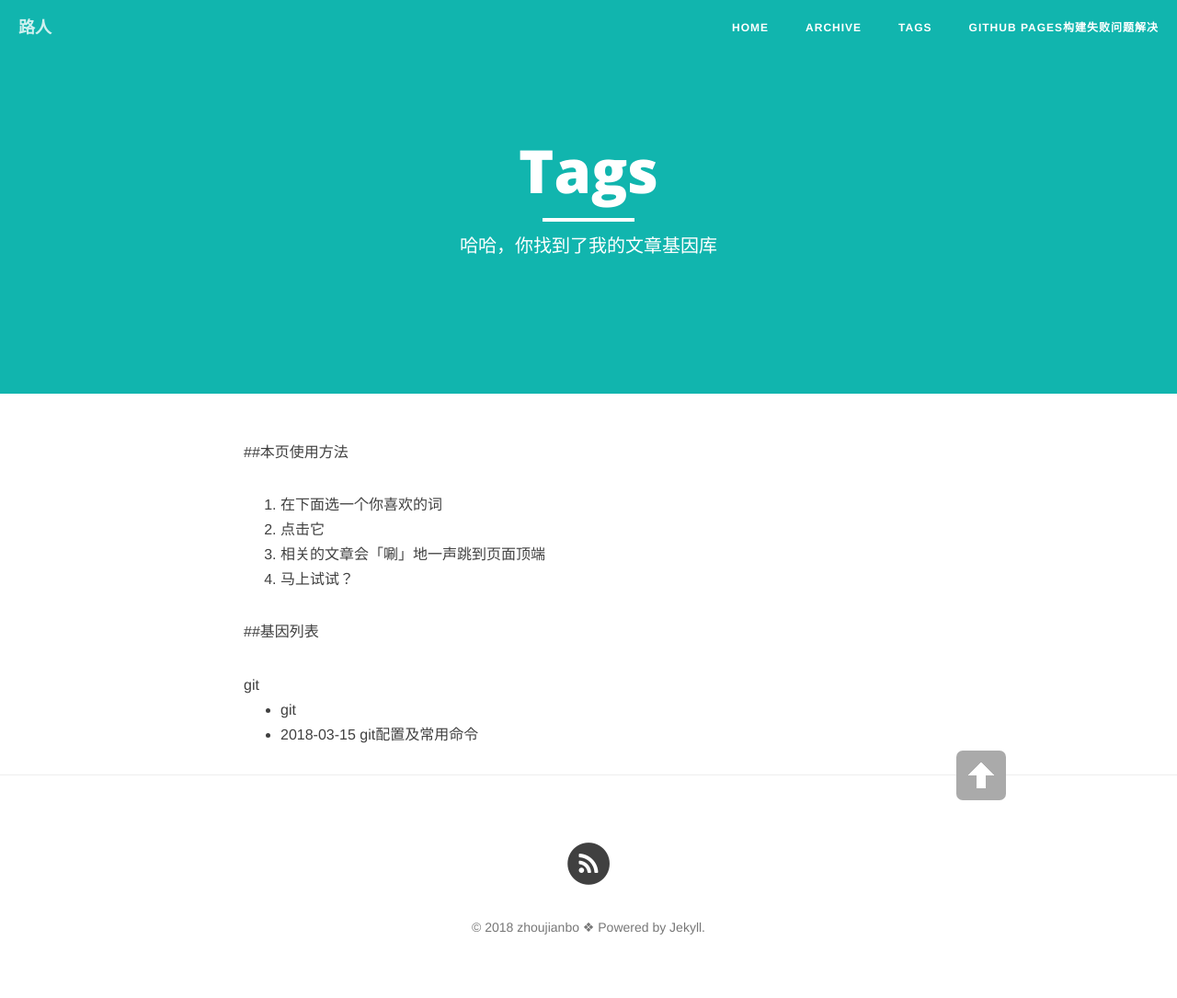
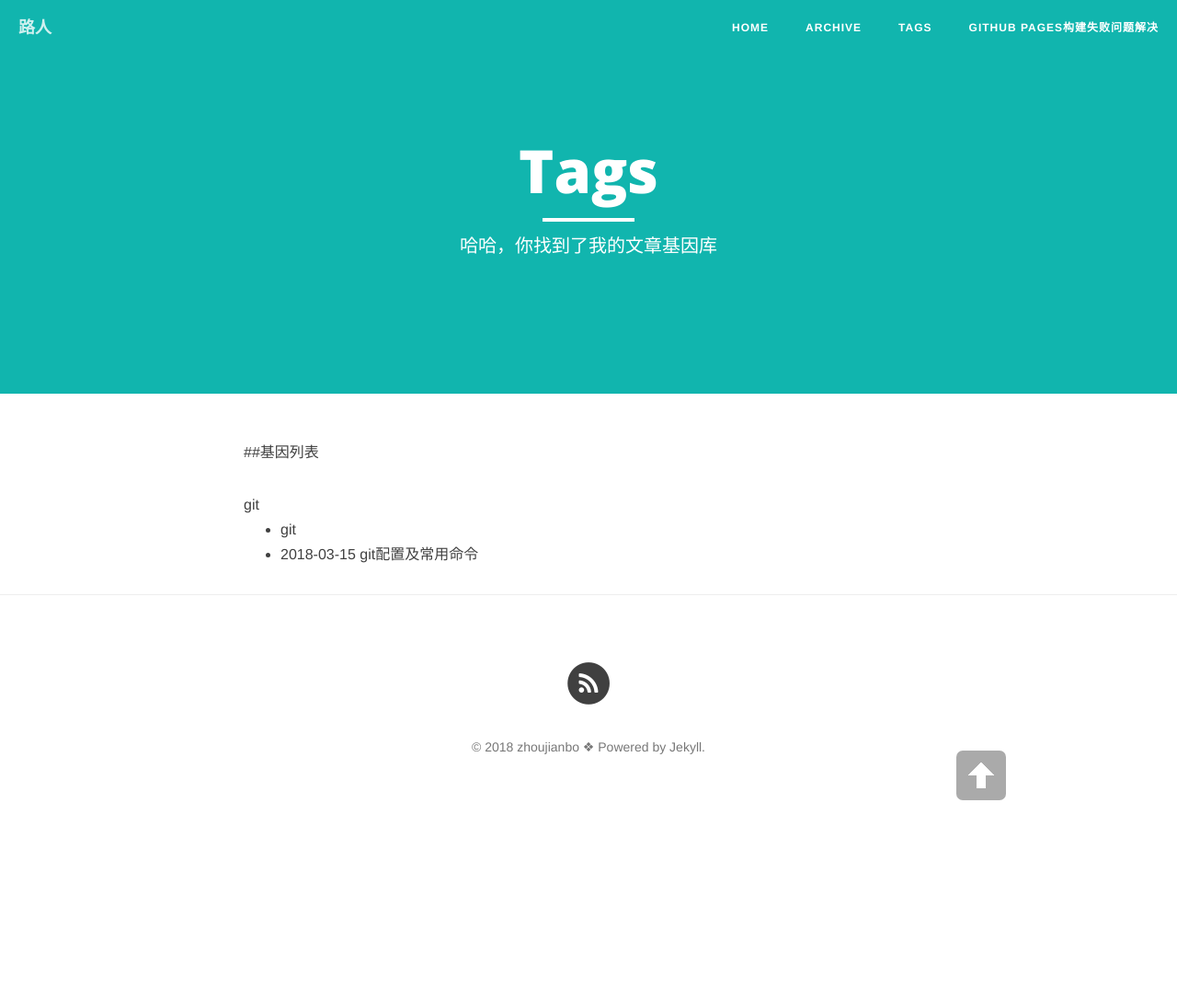
Before and after one commit to ZhouJianBoPro/ZhouJianBoPro.github.io, a Jekyll site: the page built from tags.md, in a window 1280 px wide. Shown: the whole page at 92% size. Built offline with Jekyll 4.4.1, drawn with Linux system fonts in a browser that asks for light colours; nearby versions of some CDN libraries; library files that are not in the unit come from our copies; after the commit the page ends 900 px from its top, so only the background shows below that.

```diff
--- a/tags.md
+++ b/tags.md
@@ -4,13 +4,6 @@ title: "Tags"
 description: "哈哈，你找到了我的文章基因库"
 header-img: "img/semantic.jpg"
 ---
-
-##本页使用方法
-
-1. 在下面选一个你喜欢的词
-2. 点击它
-3. 相关的文章会「唰」地一声跳到页面顶端
-4. 马上试试？
 
 ##基因列表
 
```
